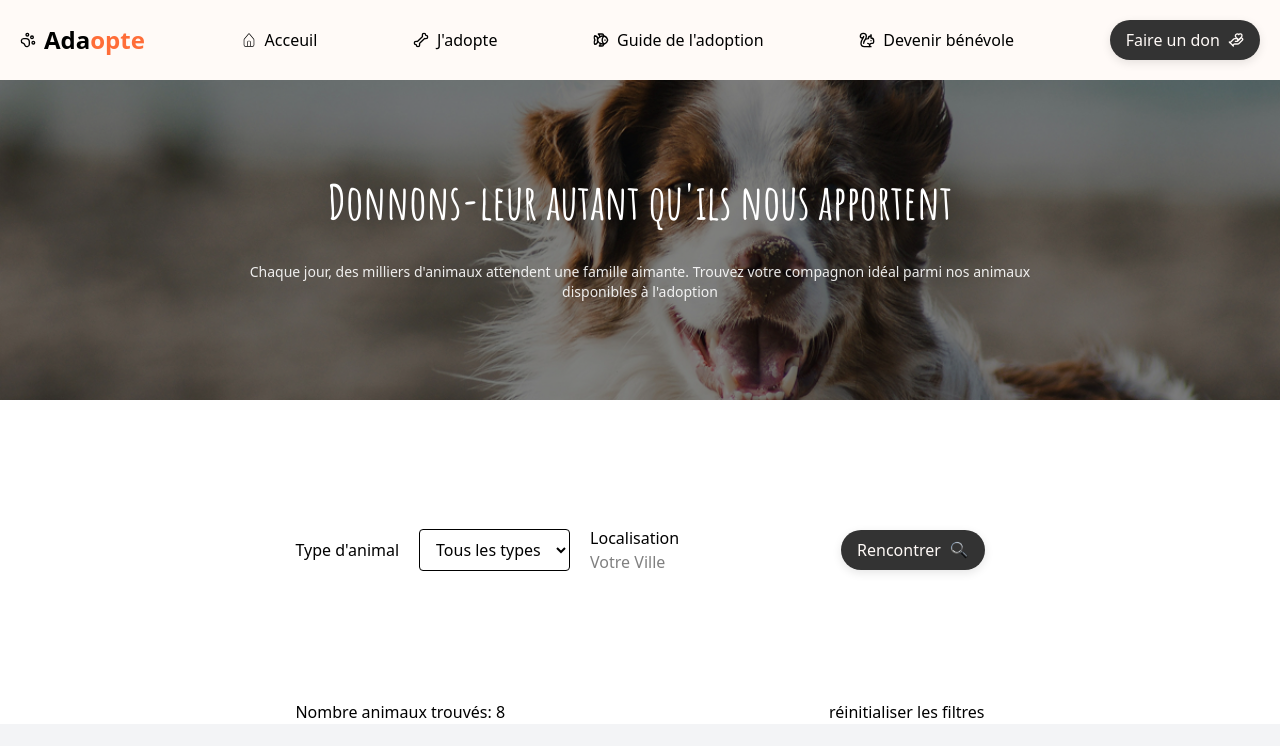
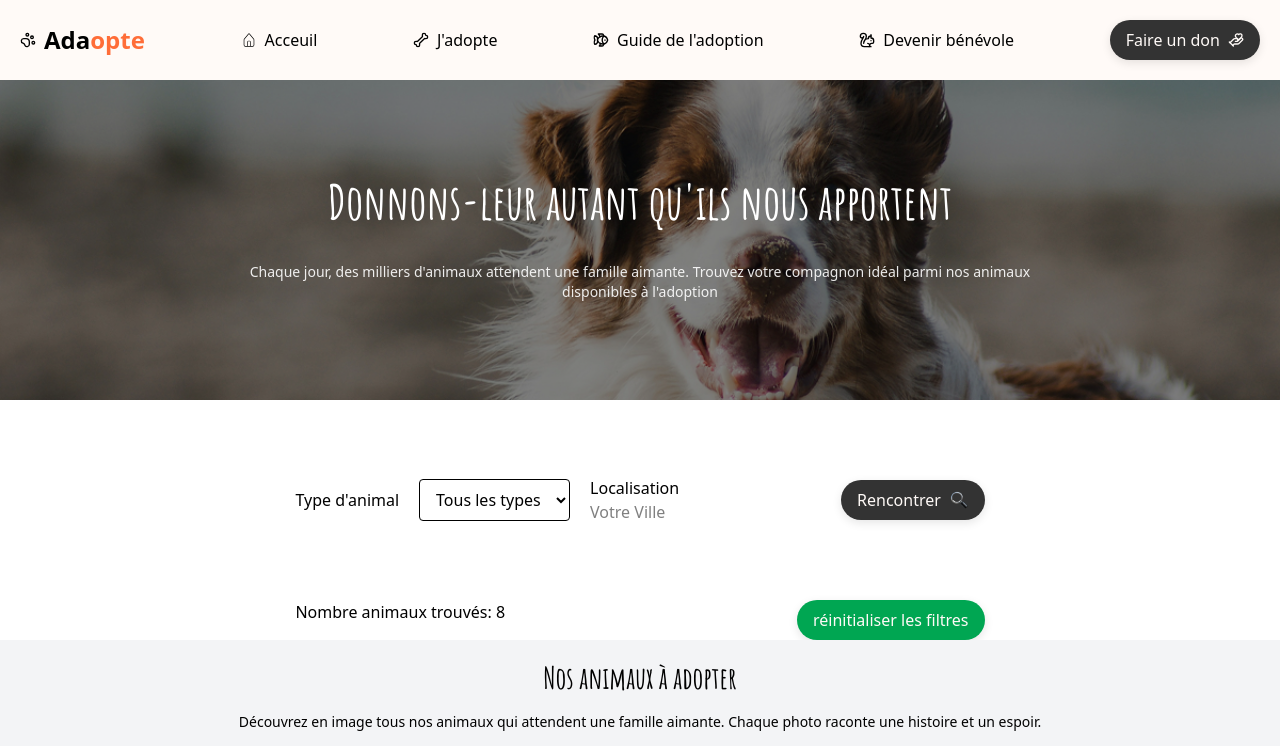
Before and after one commit to gaultierpatrice/adaopte, a React (Vite) app: page / in a window 1280 px wide. Shown: the top 746 px of the page. Built offline with nearby package versions, Linux system fonts and the light colour scheme.

Commit message:
feat: ability to clear filters

```diff
--- a/src/components/AnimalFilter.tsx
+++ b/src/components/AnimalFilter.tsx
@@ -14,8 +14,13 @@ export default function AnimalFilter({
   setSearch: (value: string) => void;
   selectedType: string;
   setSelectedType: (value: string) => void;
-  animalsToDisplay: any[];
+  animalsToDisplay: [];
 }) {
+  function clearFilters() {
+    setSearch("");
+    setSelectedType("");
+  }
+
   const navigate = useNavigate();
 
   const handleSearch = () => {
@@ -31,7 +36,7 @@ export default function AnimalFilter({
 
   return (
     <div className="flex flex-col">
-      <div className="flex flex-row justify-center items-center gap-5 min-h-[300px]">
+      <div className="flex flex-row justify-center items-center gap-5 min-h-[200px]">
         <TypeFilter
           options={animalTypes}
           value={selectedType}
@@ -55,7 +60,9 @@ export default function AnimalFilter({
       <div className="flex flex-row justify-between">
         <div>Nombre animaux trouvés: {animalsToDisplay.length}</div>
         <div>
-          <a href="#">réinitialiser les filtres</a>
+          <Button variant="accent" onClick={clearFilters}>
+            réinitialiser les filtres
+          </Button>
         </div>
       </div>
     </div>
```
